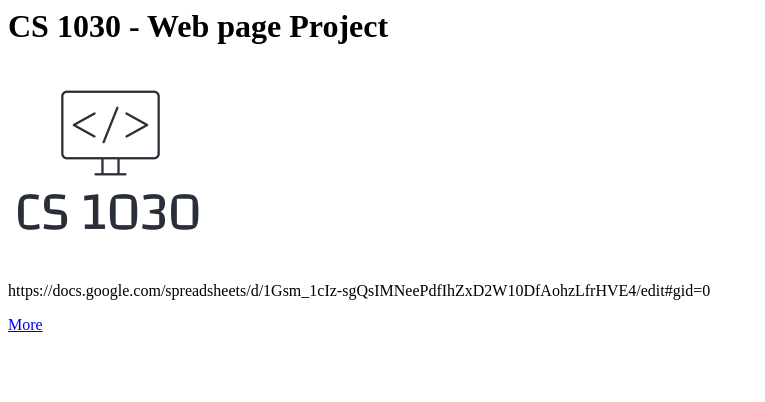
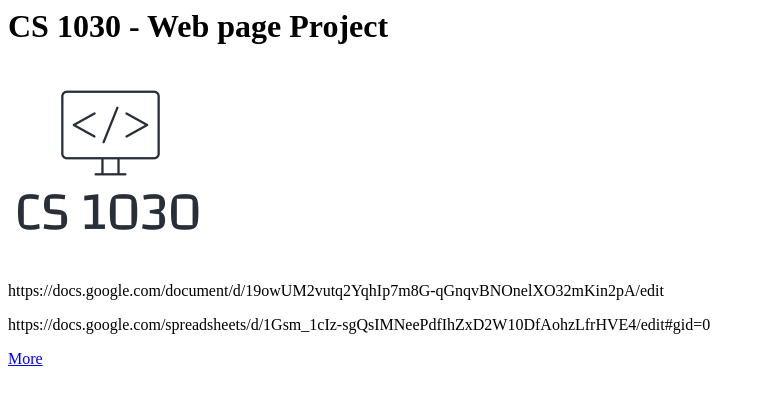
Before and after one commit to NamesAkame/Data-Analysis---Application-and-Presentation, a plain HTML site: page index.html in a window 1280 px wide. Shown: the whole page, without its empty margins (0-765 px from the left). Drawn offline with Linux system fonts and the light colour scheme.

Commit message:
Update index.html

```diff
--- a/index.html
+++ b/index.html
@@ -8,6 +8,7 @@
     <!-- Replace the lines in this body with your content. -->
     <h1>CS 1030 - Web page Project</h1>
     <img src="logo.png">
+    <p>https://docs.google.com/document/d/19owUM2vutq2YqhIp7m8G-qGnqvBNOnelXO32mKin2pA/edit</p>
     <p>https://docs.google.com/spreadsheets/d/1Gsm_1cIz-sgQsIMNeePdfIhZxD2W10DfAohzLfrHVE4/edit#gid=0</p>
     <p><a href="secondpage.html">More</a></p>
   </body>
```
